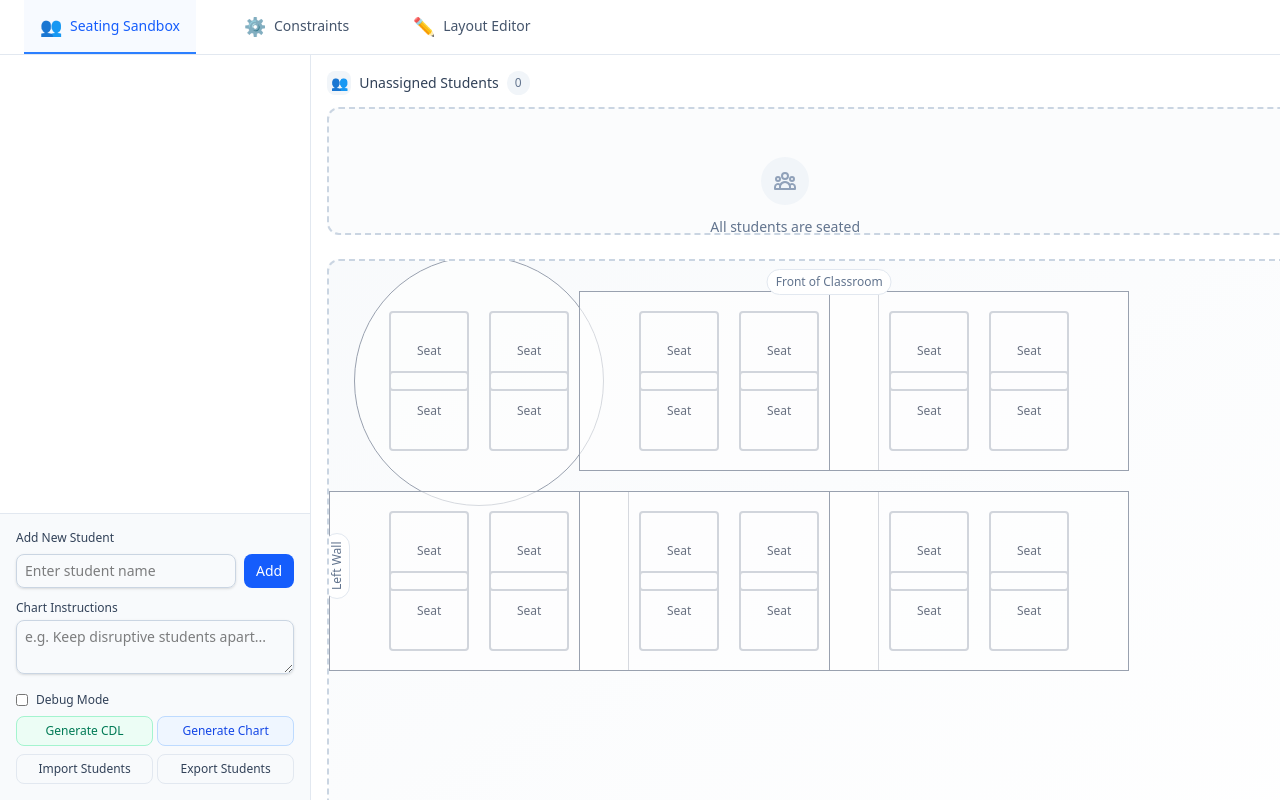
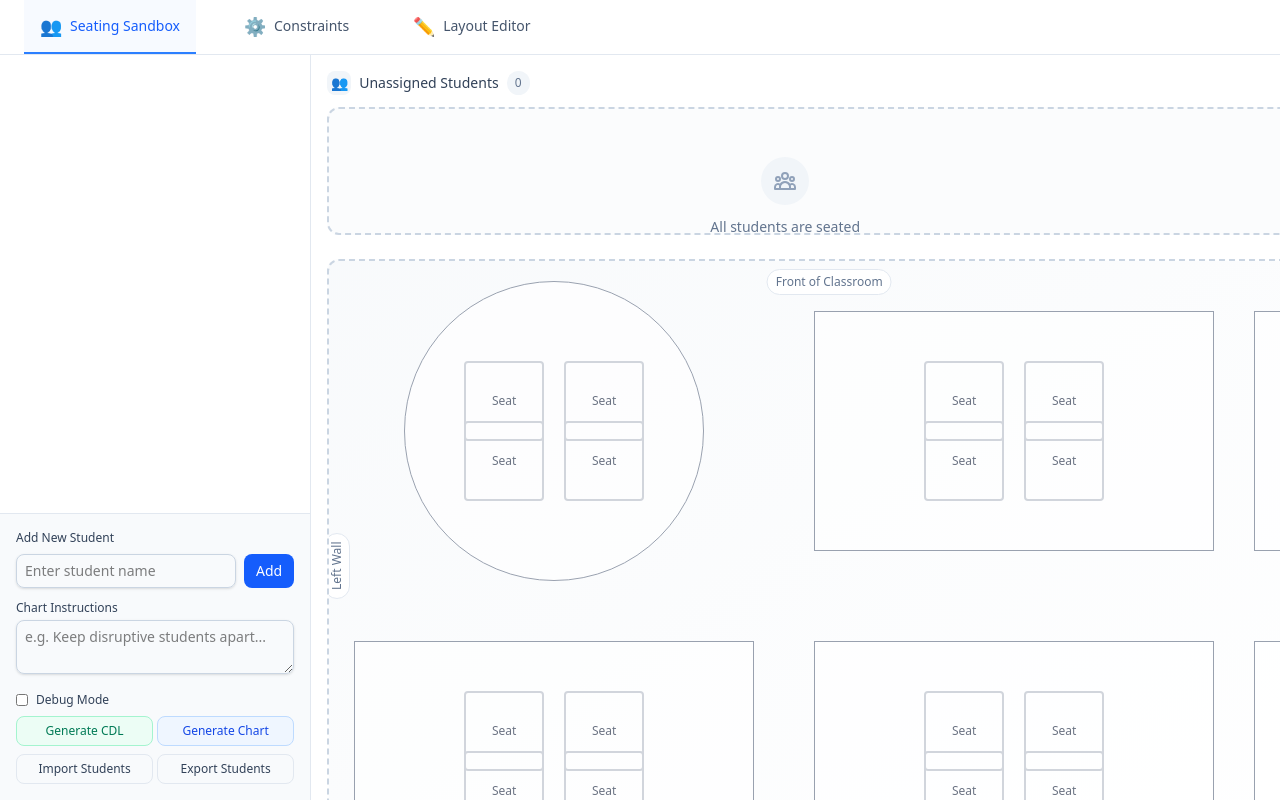
Before and after one commit to veryboi/seating, a React (Vite) app: page / in a window 1280 px wide. Built offline with nearby package versions, Linux system fonts and the light colour scheme.

Commit message:
Desk layout edits

```diff
--- a/chart_data/chart1.json
+++ b/chart_data/chart1.json
@@ -1,32 +1,32 @@
 {
   "desks": [
     {
-      "position": [150, 120],
+      "position": [225, 170],
       "seats": [[-50, -30], [50, -30], [-50, 30], [50, 30]],
       "shape": { "type": "circle", "radius": 100, "width": 200, "height": 120 }
     },
     {
-      "position": [400, 120],
+      "position": [685, 170],
       "seats": [[-50, -30], [50, -30], [-50, 30], [50, 30]],
       "shape": { "type": "rectangle", "width": 200, "height": 120 }
     },
     {
-      "position": [650, 120],
+      "position": [1125, 170],
       "seats": [[-50, -30], [50, -30], [-50, 30], [50, 30]],
       "shape": { "type": "rectangle", "width": 200, "height": 120 }
     },
     {
-      "position": [150, 320],
+      "position": [225, 500],
       "seats": [[-50, -30], [50, -30], [-50, 30], [50, 30]],
       "shape": { "type": "rectangle", "width": 200, "height": 120 }
     },
     {
-      "position": [400, 320],
+      "position": [685, 500],
       "seats": [[-50, -30], [50, -30], [-50, 30], [50, 30]],
       "shape": { "type": "rectangle", "width": 200, "height": 120 }
     },
     {
-      "position": [650, 320],
+      "position": [1125, 500],
       "seats": [[-50, -30], [50, -30], [-50, 30], [50, 30]],
       "shape": { "type": "rectangle", "width": 200, "height": 120 }
     }
--- a/src/components/DeskShape.jsx
+++ b/src/components/DeskShape.jsx
@@ -7,8 +7,8 @@ function DeskShape({ shape }) {
         <div
           className="absolute z-0 rounded-full border border-gray-400 bg-white/60"
           style={{
-            width: shape.radius * 2.5,
-            height: shape.radius * 2.5,
+            width: shape.radius * 3,
+            height: shape.radius * 3,
             transform: "translate(-50%, -50%)",
             left: 0,
             top: 0,
@@ -20,8 +20,8 @@ function DeskShape({ shape }) {
         <div
           className="absolute z-0 border border-gray-400 bg-white/60"
           style={{
-            width: shape.width*1.5,
-            height: shape.height*1.5,
+            width: shape.width*2,
+            height: shape.height*2,
             transform: "translate(-50%, -50%)",
             left: 0,
             top: 0,
--- a/src/components/EditorSeat.jsx
+++ b/src/components/EditorSeat.jsx
@@ -23,8 +23,8 @@ function EditorSeat({
     top: pos[1] + (transform ? transform.y : 0),
     transform: "translate(-50%, -50%)",
     zIndex: isDragging ? 1000 : 20,
-    width: 24,
-    height: 24,
+    width: 40,
+    height: 40,
     borderRadius: 4,
     background: "#f97316",
     border: `2px solid ${isSelected ? "#ef4444" : "#4b5563"}`,
```
